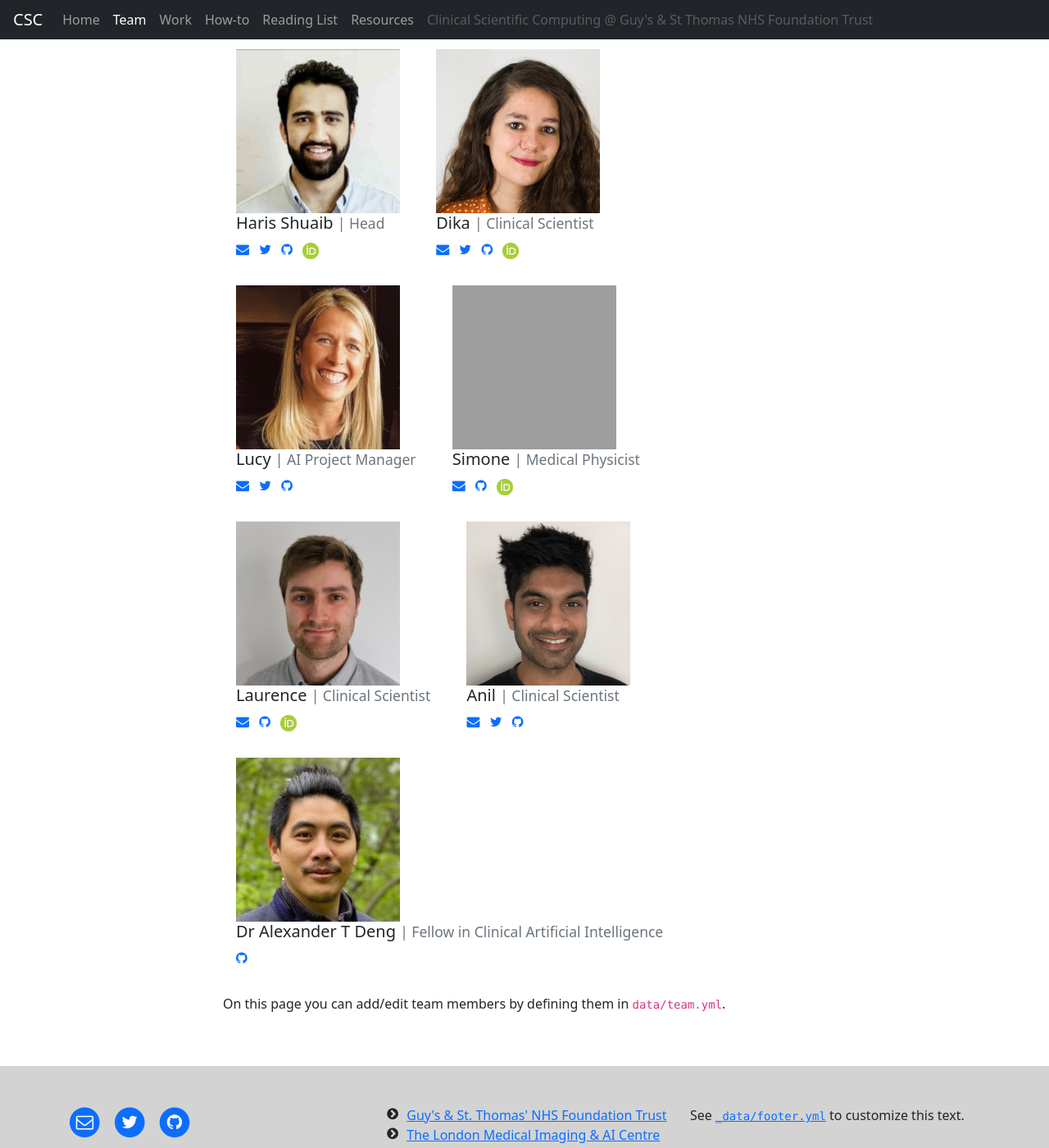
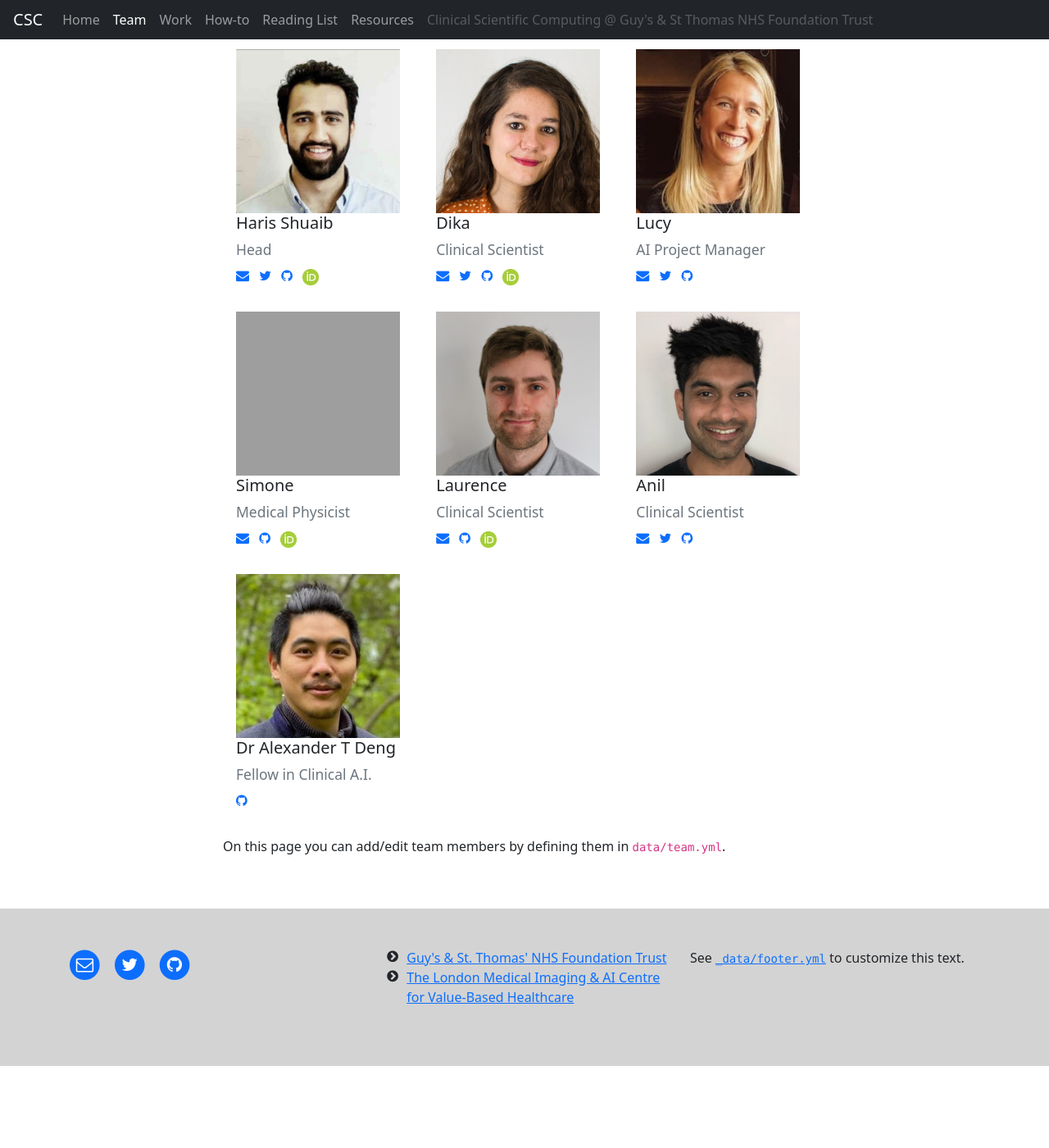
Before and after one commit to GSTT-CSC/gstt-csc-old, a Jekyll site: the page built from team.md, in a window 1280 px wide and 1400 px high, scrolled down 245 px. Shown: the whole window at 82% size. Built offline with Jekyll 4.4.1, drawn with Linux system fonts in a browser that asks for light colours; after the commit the page ends 1545 px from its top, so only the background shows below that; grey boxes are pictures that could not be loaded.

Commit message:
#47 resolved
reformatted the _team.html layout, and abbreviated Alex's role to fit better.

```diff
--- a/_data/team.yml
+++ b/_data/team.yml
@@ -55,7 +55,7 @@
   twitter: A_K_Mistry
 
 - name: Dr Alexander T Deng
-  role: Fellow in Clinical Artificial Intelligence
+  role: Fellow in Clinical A.I.
   image: assets/Alex.jpg
   description: > # Can be Markdown
 
--- a/_layouts/team.html
+++ b/_layouts/team.html
@@ -11,8 +11,10 @@ description: Template for team page
       <div class="media-body">
         <h5 id="{{ member.name | strip | url_encode }}">
           {{ member.name }}
+        </h5>
+        <h5 id="{{ member.role | strip | url_encode }}">
           {% if member.role %}
-          <small class="text-muted">| {{ member.role }}</small>
+          <small class="text-muted">{{ member.role }}</small>
           {% endif %}
         </h5>
 
```
